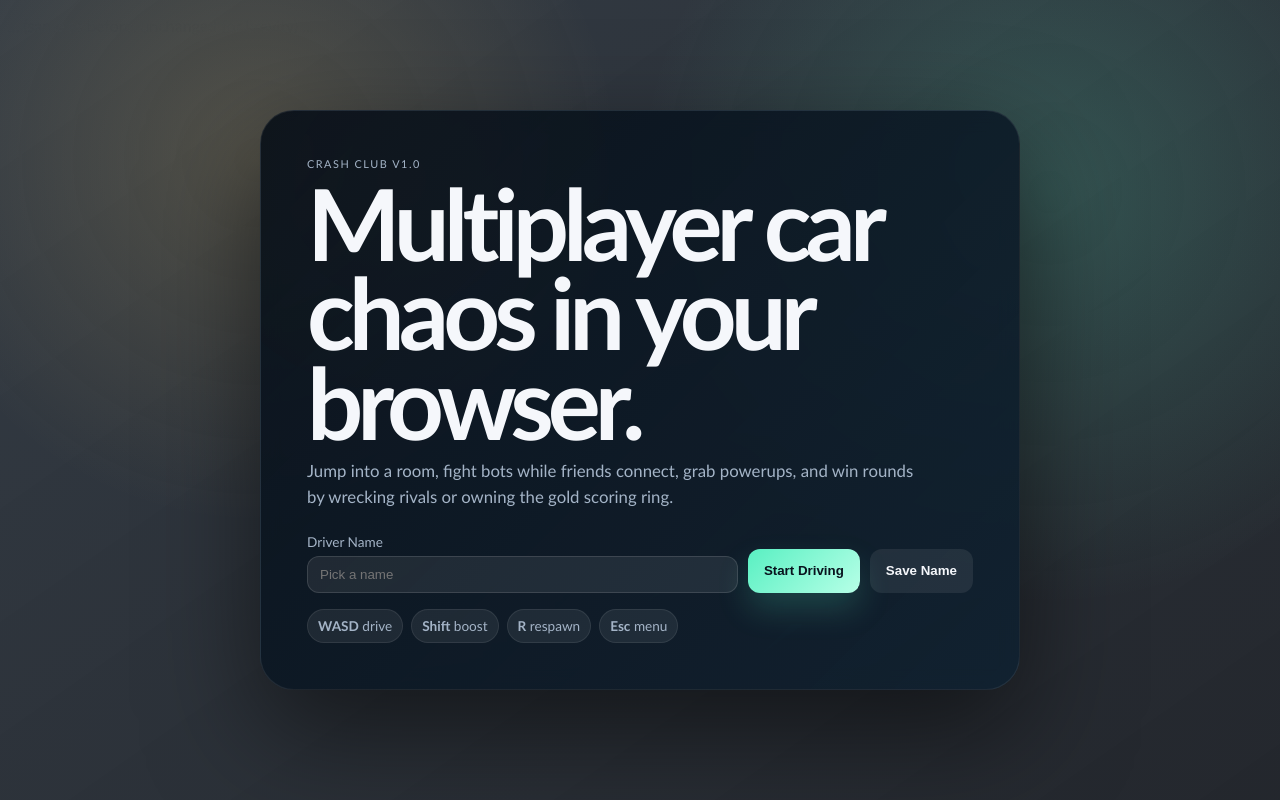
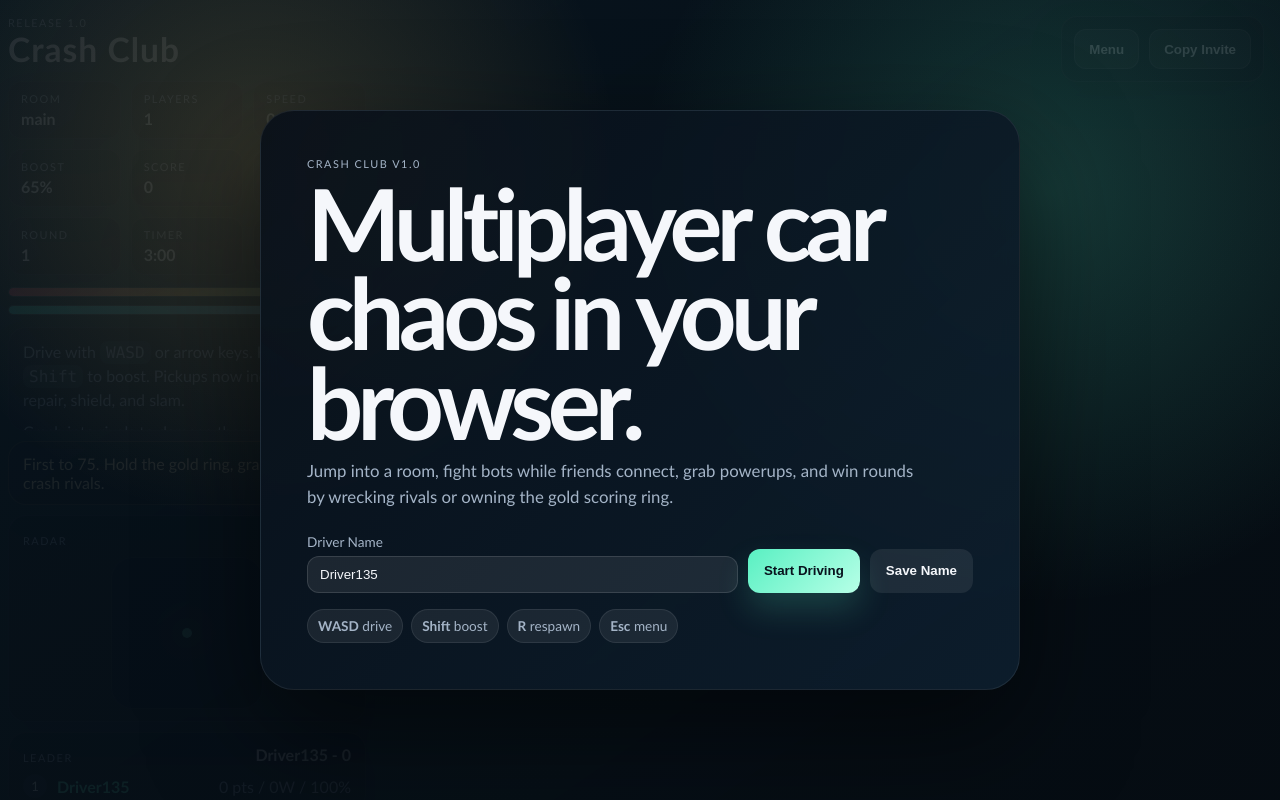
Before and after one commit to flowzygames/crash-club, a website: page public/index.html in a window 1280 px wide. Drawn offline with nearby package versions, Linux system fonts and the light colour scheme.

Commit message:
Restore Crash Club game shell

```diff
--- a/public/index.html
+++ b/public/index.html
@@ -30,7 +30,7 @@
             Driver Name
             <input id="name-input" maxlength="18" placeholder="Pick a name" />
           </label>
-          <button id="start-button" class="primary-action" onclick="document.getElementById('name-input')?.blur();this.blur();">Start Driving</button>
+          <button id="start-button" class="primary-action">Start Driving</button>
           <button id="rename-button" class="secondary-action">Save Name</button>
         </div>
         <div class="release-notes">
@@ -42,23 +42,106 @@
       </div>
     </div>
 
-    <div class="hud"> ... (same as before, unchanged for brevity) ... </div>
+    <div class="hud">
+      <div class="brand">
+        <span class="eyebrow">Release 1.0</span>
+        <h1>Crash Club</h1>
+      </div>
+      <div class="status-grid">
+        <div class="panel">
+          <span class="label">Room</span>
+          <strong id="room-code">main</strong>
+        </div>
+        <div class="panel">
+          <span class="label">Players</span>
+          <strong id="player-count">1</strong>
+        </div>
+        <div class="panel">
+          <span class="label">Speed</span>
+          <strong><span id="speed-value">0</span> mph</strong>
+        </div>
+        <div class="panel">
+          <span class="label">Boost</span>
+          <strong><span id="boost-value">0</span>%</strong>
+        </div>
+        <div class="panel">
+          <span class="label">Score</span>
+          <strong id="score-value">0</strong>
+        </div>
+        <div class="panel">
+          <span class="label">Health</span>
+          <strong><span id="health-value">100</span>%</strong>
+        </div>
+        <div class="panel">
+          <span class="label">Round</span>
+          <strong id="round-value">1</strong>
+        </div>
+        <div class="panel">
+          <span class="label">Timer</span>
+          <strong id="timer-value">3:00</strong>
+        </div>
+        <div class="panel">
+          <span class="label">Power</span>
+          <strong id="power-value">None</strong>
+        </div>
+      </div>
+      <div class="meter-stack">
+        <div class="meter health-meter">
+          <span id="health-bar"></span>
+        </div>
+        <div class="meter boost-meter">
+          <span id="boost-bar"></span>
+        </div>
+      </div>
+      <div class="card controls">
+        <p>Drive with <kbd>WASD</kbd> or arrow keys. Hold <kbd>Shift</kbd> to boost. Pickups now include boost, repair, shield, and slam.</p>
+        <p>Crash into rivals to damage them. Wrecks score big, and the round ends at the timer or target score.</p>
+        <p>Share the room code in the URL. Example: <code>?room=after-school</code></p>
+      </div>
+      <div class="card objective" id="objective-card">
+        Round live. Control the gold ring, grab powerups, and wreck your friends.
+      </div>
+      <div class="card radar-card">
+        <div class="leaderboard-header">
+          <span class="label">Radar</span>
+          <strong id="version-value">v1.0</strong>
+        </div>
+        <canvas id="radar-canvas" width="152" height="152" aria-label="Arena radar"></canvas>
+      </div>
+      <div class="card leaderboard">
+        <div class="leaderboard-header">
+          <span class="label">Leader</span>
+          <strong id="leader-value">You - 0</strong>
+        </div>
+        <div class="leaderboard-list" id="leaderboard-list"></div>
+      </div>
+      <div class="card connection" id="connection-card">
+        Connecting to multiplayer server...
+      </div>
+    </div>
 
-    <script>
-      window.addEventListener(
-        'keydown',
-        (event) => {
-          const drivingKeys = new Set(['w', 'a', 's', 'd', 'arrowup', 'arrowdown', 'arrowleft', 'arrowright', 'shift']);
-          const key = (event.key || '').toLowerCase();
-          if (!drivingKeys.has(key)) return;
-          const active = document.activeElement;
-          if (active && (active.tagName === 'INPUT' || active.tagName === 'TEXTAREA' || active.isContentEditable)) {
-            active.blur();
-          }
-        },
-        true
-      );
-    </script>
+    <div class="toast-stack" id="toast-stack"></div>
+    <div class="round-banner hidden" id="round-banner">
+      <span class="eyebrow" id="round-kicker">Round Live</span>
+      <strong id="round-message">Crash Club</strong>
+    </div>
+
+    <div class="quick-actions" id="quick-actions">
+      <button id="menu-button">Menu</button>
+      <button id="copy-invite-button">Copy Invite</button>
+    </div>
+
+    <div class="touch-controls" aria-label="Touch driving controls">
+      <button data-key="w">Gas</button>
+      <button data-key="a">Left</button>
+      <button data-key="d">Right</button>
+      <button data-key="s">Brake</button>
+      <button data-key="shift">Boost</button>
+      <button data-key="r">Reset</button>
+    </div>
+
+    <div class="damage-vignette" id="damage-vignette"></div>
+    <div id="app"></div>
 
     <script type="importmap">
       {
```
